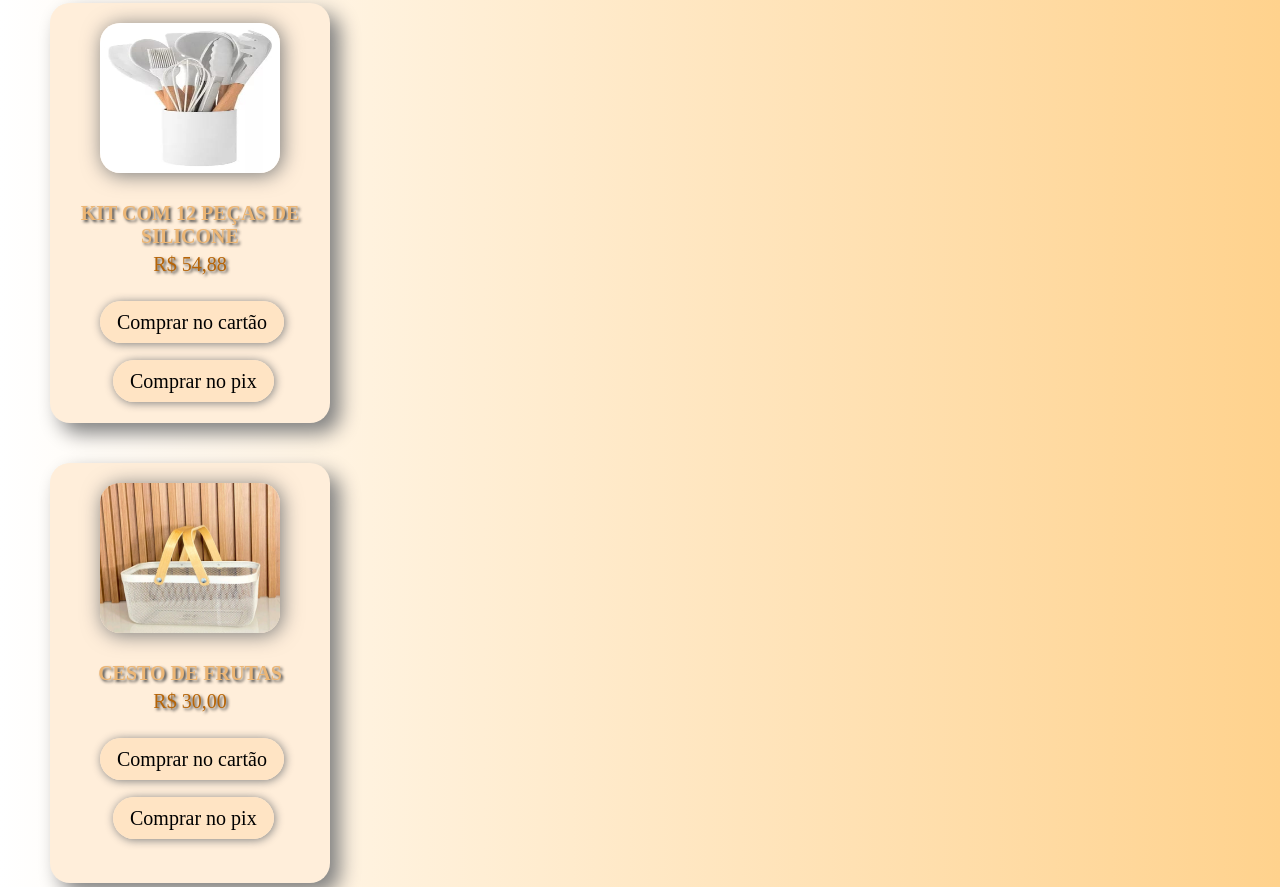
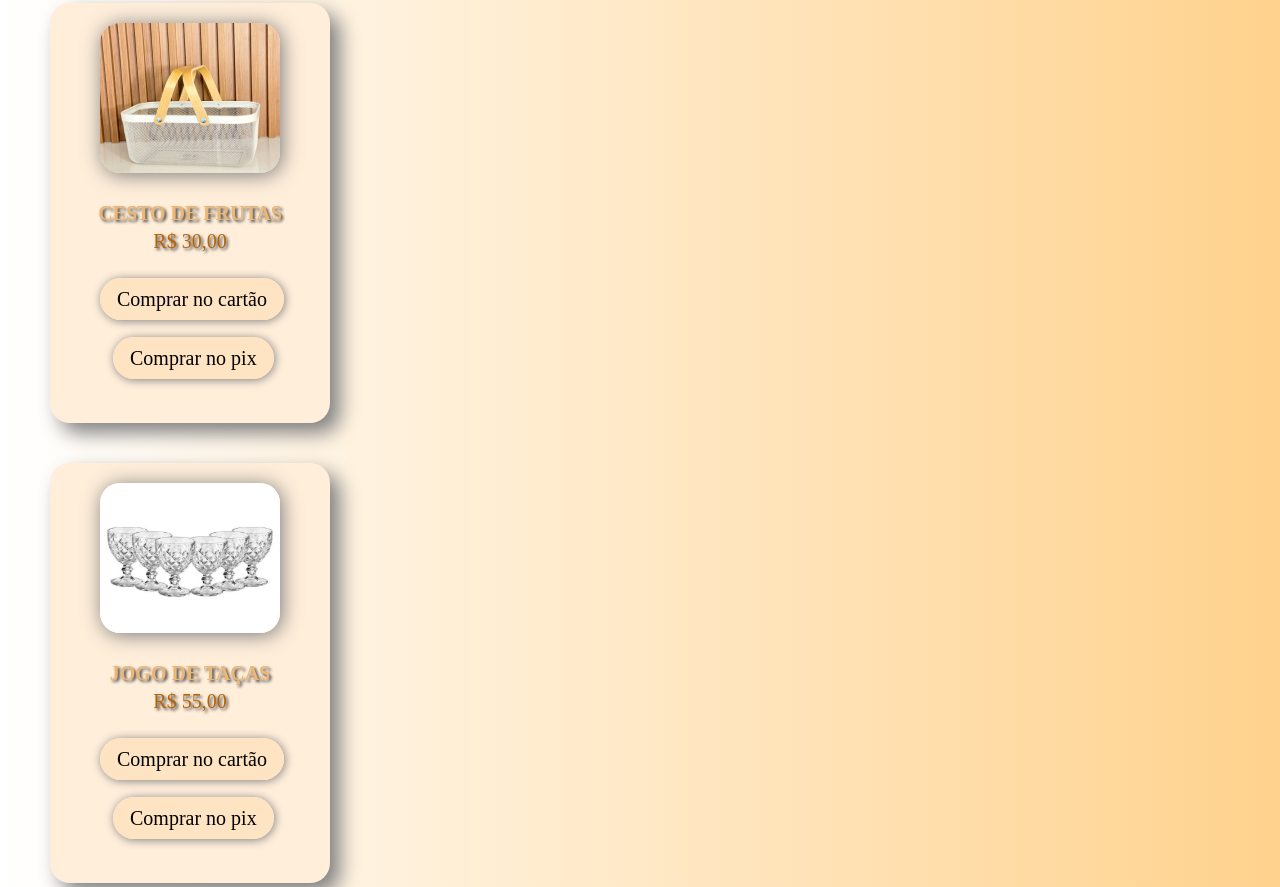
Before and after one commit to diegoalvares/casamentojulianaerodrigo, a plain HTML site: page index.html in a window 1280 px wide. Shown: the part 3340-4227 px from the top of the page. Drawn offline with Linux system fonts and the light colour scheme.

Commit message:
atualizando

```diff
--- a/index.html
+++ b/index.html
@@ -141,22 +141,6 @@
 
         <div class="container">
             <div class="card">
-                <img src="IMAGENS/pecas_silicone.jpeg" alt="foto das peças de silicone" class="foto">
-                <h2>KIT COM 12 PEÇAS DE SILICONE</h2>
-                <p class="preco">R$ 54,88</p>
-                <a href="https://pay.sumup.com/b2c/X9RTP5MJ7X" id="cartao" target="_blank">Comprar no cartão </a><br><br><br>
-                <a id="pix10" type="button">Comprar no pix</a>
-
-                <!--CARD DO PIX-->
-                <div id="qrcode_chave10">
-                    <img src="IMAGENS/qrcode_pecas_silicone.jpeg" alt="qr code das peças de silicone" class="qrcode">
-                    <p class="chave">Chave pix: 00020126910014BR.GOV.BCB.PIX0136db3a7a49-265f-4b1b-b704-05a0b2e425d80229Kit com 12 Peças de Silicone 520400005303986540554.885802BR5925JULIANA LOUISE DE ANDRADE6008PAULISTA62070503Kit63045C5F</p>
-                    <button id="voltar10" type="button">voltar</button>
-                </div>
-            </div>
-
-            <!---------------------------------------------------->
-            <div class="card">
                 <img src="IMAGENS/fruteira.jpeg" alt="foto das xícaras" class="foto">
                 <h2>CESTO DE FRUTAS</h2>
                 <p class="preco">R$ 30,00</p>
```
